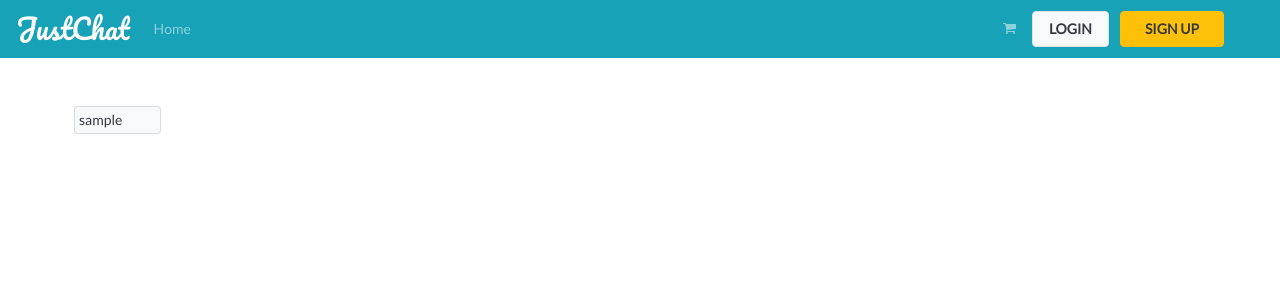
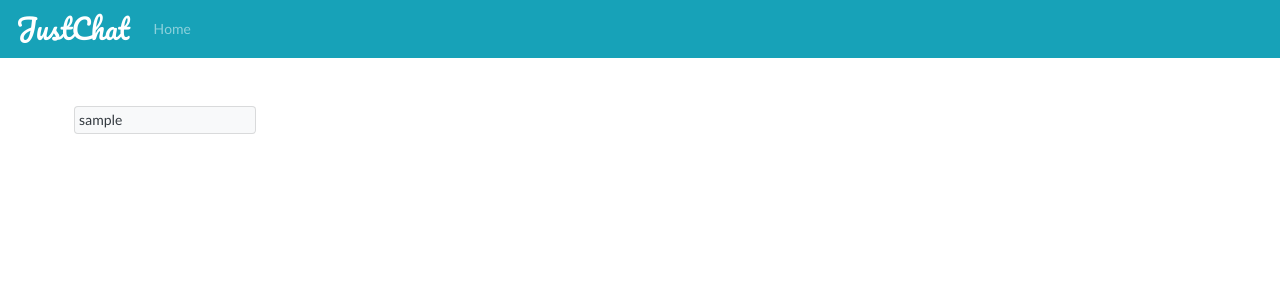
Before and after one commit to inaveenchahar/justchat, a Django app: page / in a window 1280 px wide. Shown: the top 300 px of the page. Run offline with Django 3.2, Linux system fonts and the light colour scheme; tables that the repository leaves empty hold one stand-in row (values such as "Sample post"); some libraries are stand-ins or nearby versions.

Commit message:
chore(): base template un-necessary code commented out feat(chat): room template styled a bit

```diff
--- a/justchat/settings.py
+++ b/justchat/settings.py
@@ -108,7 +108,7 @@ AUTH_PASSWORD_VALIDATORS = [
 
 LANGUAGE_CODE = 'en-us'
 
-TIME_ZONE = 'UTC'
+TIME_ZONE = 'Asia/Calcutta'
 
 USE_I18N = True
 
--- a/main/templates/base.html
+++ b/main/templates/base.html
@@ -14,12 +14,12 @@
         <a style="font-size: 28px; font-family: 'Pacifico', cursive;" href="{% url 'main:home' %}" class="navbar-brand py-md-0">JustChat</a>
 
 
-        <a href="" class="d-md-none nav-link" style="color: rgba(0,0,0,.5)">
-            <i class="fa fa-shopping-cart my-0" aria-hidden="true"></i>
-        </a>
+{#        <a href="" class="d-md-none nav-link" style="color: rgba(0,0,0,.5)">#}
+{#            <i class="fa fa-shopping-cart my-0" aria-hidden="true"></i>#}
+{#        </a>#}
 
 
-        <button type="button" class="navbar-toggler order-first" data-toggle="collapse" data-target="#navbarCollapse">
+        <button type="button" class="navbar-toggler" data-toggle="collapse" data-target="#navbarCollapse">
             <span class="navbar-toggler-icon"></span>
         </button>
 
@@ -31,39 +31,39 @@
             </ul>
 
 
-            <ul class="navbar-nav ml-auto">
-                <li class="nav-item mr-md-2 d-none d-md-block">
-                    <a href="" class="nav-link">
-                        <i class="fa fa-shopping-cart my-0" aria-hidden="true"></i>
-                        {% if tcp > 0 %}
-                            <span class="badge badge-pill badge-light">{{ tcp }}</span>
-                        {% endif %}
-                    </a>
-                </li>
-                {% if request.user.is_authenticated %}
-                    <li class="nav-item">
-                        <a class="nav-link text-white" href="">Orders</a>
-                    </li>
-
-                {% else %}
-                    <li class="nav-item clearfix text-left">
-                        <a href="" class="btn nav-link font-weight-bold text-uppercase btn-light border text-dark px-5 px-md-3 d-inline-block mr-md-2">Login</a>
-                        <a href="" class="btn btn-warning nav-link font-weight-bold text-uppercase text-dark px-5 px-md-4 float-right float-md-none d-inline-block">Sign Up</a>
-                    </li>
-                {% endif %}
-            </ul>
-            <ul></ul>
+{#            <ul class="navbar-nav ml-auto">#}
+{#                <li class="nav-item mr-md-2 d-none d-md-block">#}
+{#                    <a href="" class="nav-link">#}
+{#                        <i class="fa fa-shopping-cart my-0" aria-hidden="true"></i>#}
+{#                        {% if tcp > 0 %}#}
+{#                            <span class="badge badge-pill badge-light">{{ tcp }}</span>#}
+{#                        {% endif %}#}
+{#                    </a>#}
+{#                </li>#}
+{#                {% if request.user.is_authenticated %}#}
+{#                    <li class="nav-item">#}
+{#                        <a class="nav-link text-white" href="">Orders</a>#}
+{#                    </li>#}
+{##}
+{#                {% else %}#}
+{#                    <li class="nav-item clearfix text-left">#}
+{#                        <a href="" class="btn nav-link font-weight-bold text-uppercase btn-light border text-dark px-5 px-md-3 d-inline-block mr-md-2">Login</a>#}
+{#                        <a href="" class="btn btn-warning nav-link font-weight-bold text-uppercase text-dark px-5 px-md-4 float-right float-md-none d-inline-block">Sign Up</a>#}
+{#                    </li>#}
+{#                {% endif %}#}
+{#            </ul>#}
+{#            <ul></ul>#}
         </div>
 
          <!-- search form for smaller and below smaller screen. it will be hidden on above smaller screens(e.g. medium and large) -->
-        <form class="form-inline mt-1 mb-2 d-md-none" action="" method="GET">
-            <div class="input-group">
-                <input type="search" class="form-control" placeholder="Search" size="50" name="q" value="{{ request.GET.q }}">
-                <div class="input-group-append">
-                    <button class="btn btn-warning" type="submit"><i class="fa fa-search" aria-hidden="true"></i></button>
-                </div>
-            </div>
-        </form>
+{#        <form class="form-inline mt-1 mb-2 d-md-none" action="" method="GET">#}
+{#            <div class="input-group">#}
+{#                <input type="search" class="form-control" placeholder="Search" size="50" name="q" value="{{ request.GET.q }}">#}
+{#                <div class="input-group-append">#}
+{#                    <button class="btn btn-warning" type="submit"><i class="fa fa-search" aria-hidden="true"></i></button>#}
+{#                </div>#}
+{#            </div>#}
+{#        </form>#}
     </nav>
 
     {% if messages %}
--- a/main/templates/home.html
+++ b/main/templates/home.html
@@ -6,7 +6,7 @@
         <div class="container py-5">
             <div class="row">
                 {% for user in all_user %}
-                    <div class="col-md-1 px-1">
+                    <div class="col-md-2 px-1">
                         <a href="{% url 'main:profile_detail' user.username %}" class="text-dark text-decoration-none">
                             <div class="card bg-light">
                                 <div class="card-body p-1">
```
Also changed, not shown: chat/templates/garbage.html (deleted, +0 -29 lines), chat/templates/room.html (+36 -16 lines).
